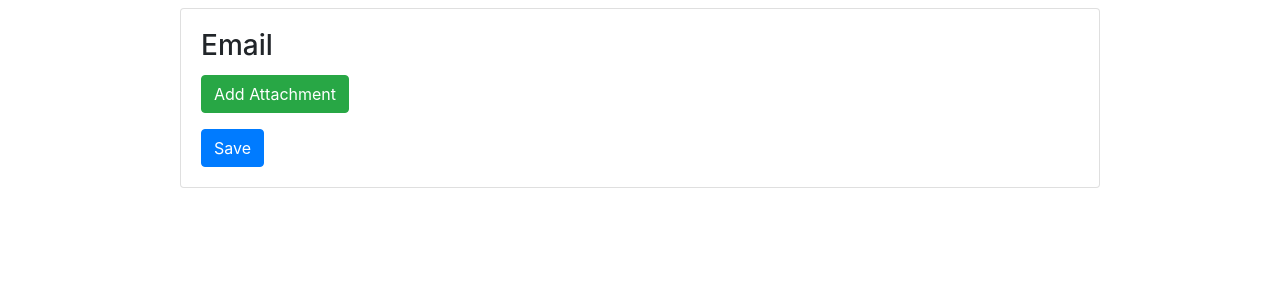
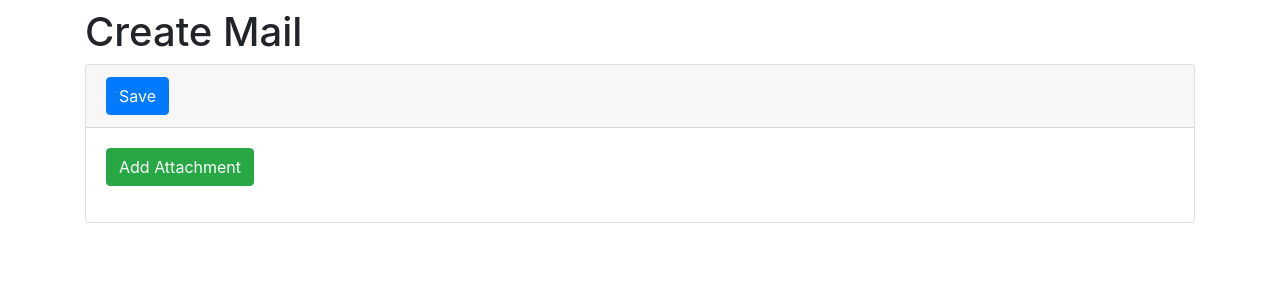
Before and after one commit to CakJuice/django-property, a Django app: template mail/templates/mail/mail_create.html in a window 1280 px wide. Shown: the part 56-356 px from the top of the page. Run offline with Django 3.2, Linux system fonts and the light colour scheme; the template is opened without the code that fills it: most values are stand-ins (such as "Sample title", 1, 10 or a date in 2020); some libraries are stand-ins or nearby versions.

Commit message:
change template

```diff
--- a/mail/forms.py
+++ b/mail/forms.py
@@ -11,8 +11,8 @@ class AttachmentForm(forms.ModelForm):
 
 class MailForm(forms.ModelForm):
     email_to = forms.CharField(required=True, widget=forms.TextInput(attrs={'data-role': 'tagsinput'}))
-    email_cc = forms.CharField(required=True, widget=forms.TextInput(attrs={'data-role': 'tagsinput'}))
+    email_cc = forms.CharField(widget=forms.TextInput(attrs={'data-role': 'tagsinput'}), required=False)
 
     class Meta:
         model = Mail
-        fields = ('email_from', 'email_to', 'email_cc', 'subject', 'body')
+        fields = ('email_from', 'email_to', 'email_cc', 'subject', 'body', 'attachment_ids')
--- a/mail/templates/mail/mail_create.html
+++ b/mail/templates/mail/mail_create.html
@@ -2,13 +2,17 @@
 
 {% block title %}Create Mail{% endblock %}
 
+{% block content_title %}Create Mail{% endblock %}
+
 {% block content %}
     <div class="row justify-content-center">
-        <div class="col-lg-10 col-md-12">
+        <div class="col-lg-12">
             <div class="card">
-                <div class="card-body">
-                    <h3 class="card-title">Email</h3>
-                    <form method="POST" novalidate>
+                <form method="POST" novalidate>
+                    <div class="card-header">
+                        <button type="submit" class="btn btn-primary">Save</button>
+                    </div>
+                    <div class="card-body">
                         {% csrf_token %}
                         {% include 'includes/form.html' %}
                         <input type="file" id="file_attachment" name="attachment" class="hidden">
--- a/mail/views.py
+++ b/mail/views.py
@@ -10,6 +10,12 @@ from .forms import MailForm, AttachmentForm
 def mail_create(request):
     if request.method == 'POST':
         form = MailForm(request.POST)
+        if form.is_valid():
+            mail = form.save(commit=False)
+            mail.created_by = request.user
+            mail.updated_by = request.user
+            mail.save()
+            form = MailForm(initial={'email_from': request.user.email})
     else:
         form = MailForm(initial={'email_from': request.user.email})
     return render(request, 'mail/mail_create.html', context={'form': form})
--- a/templates/master_layout.html
+++ b/templates/master_layout.html
@@ -21,6 +21,13 @@
 <body>
 {% block navbar %}{% endblock %}
 <div class="container" style="margin-top: 4rem">
+    <section class="content-header">
+        <div class="row">
+            <div class="col-lg-12">
+                <h1>{% block content_title %}{% endblock %}</h1>
+            </div>
+        </div>
+    </section>
     {% block content %}{% endblock %}
 </div>
 <!-- Production JS -->
```
Also changed, not shown: other parts of mail/templates/mail/mail_create.html (+2 -3 lines).
